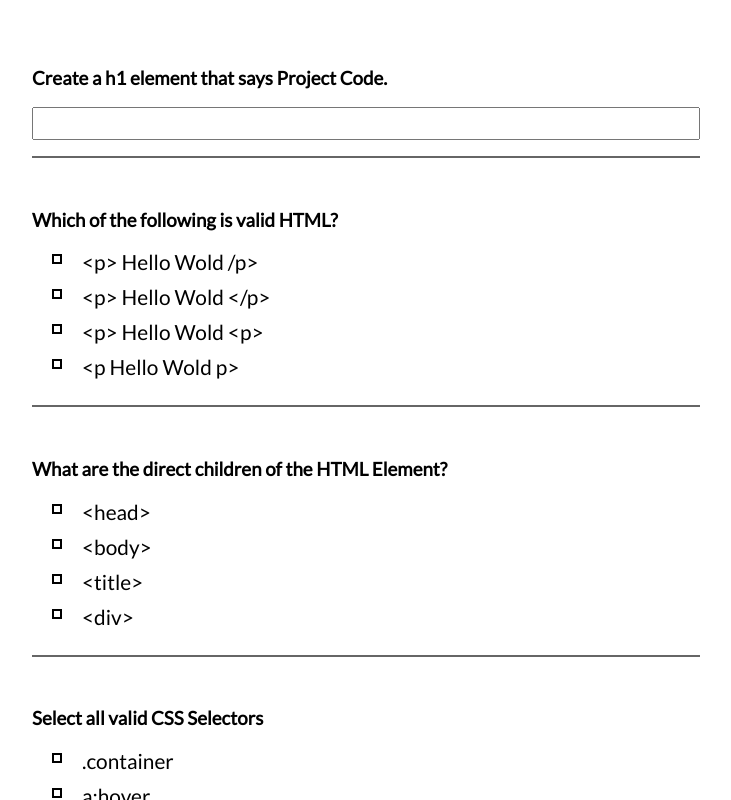
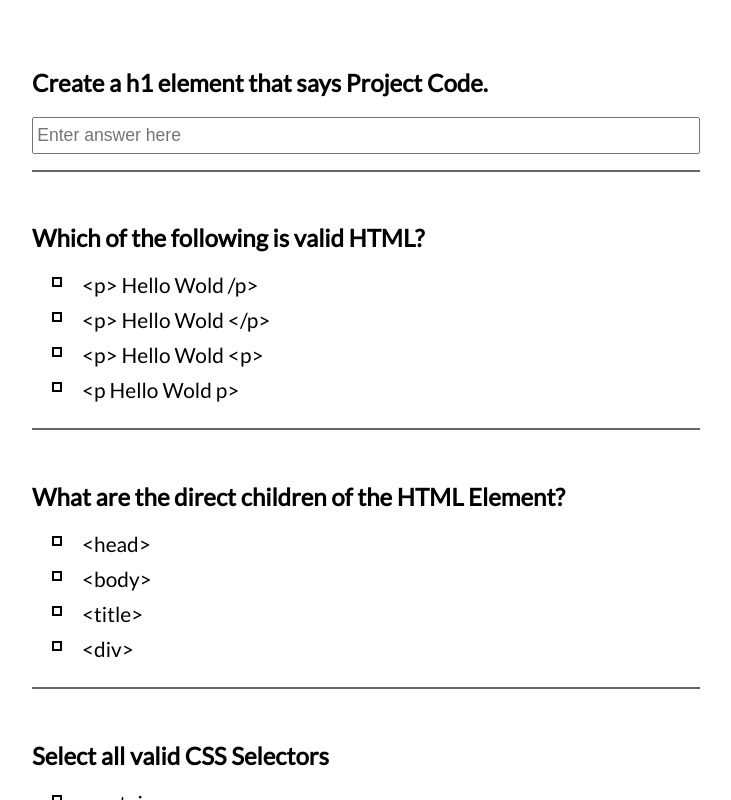
Before and after one commit to kurtpetrek/online-testing, a React (Create React App) app: page / in a window 1280 px wide. Both pictures are taken after a click on the button "Start Test". Shown: the top 800 px of the page, without its empty margins (274-1005 px from the left). Built offline with nearby package versions, Linux system fonts and the light colour scheme.

Commit message:
updates questions to h2

```diff
--- a/src/components/MultipleAnswers.js
+++ b/src/components/MultipleAnswers.js
@@ -65,7 +65,7 @@ class MultipleAnswers extends Component {
 
     return (
       <div>
-        <h3>{this.question}</h3>
+        <h2>{this.question}</h2>
         {options}
       </div>
     );
--- a/src/components/ShortAnswer.js
+++ b/src/components/ShortAnswer.js
@@ -6,6 +6,7 @@ const ShortAnswerContainer = styled.div`
     width: 100%;
     font-size: 1.1rem;
     line-height: 1.5;
+    padding: 0.2rem;
   }
 `;
 
@@ -25,8 +26,12 @@ class ShortAnswer extends Component {
   render() {
     return (
       <ShortAnswerContainer>
-        <h3>{this.questionData.question}</h3>
-        <input type="text" onChange={this.handleInput} />
+        <h2>{this.questionData.question}</h2>
+        <input
+          type="text"
+          onChange={this.handleInput}
+          placeholder="Enter answer here"
+        />
       </ShortAnswerContainer>
     );
   }
--- a/src/components/SingleAnswer.js
+++ b/src/components/SingleAnswer.js
@@ -51,7 +51,7 @@ class SingleAnswer extends Component {
 
     return (
       <div>
-        <h3>{this.question}</h3>
+        <h2>{this.question}</h2>
         {options}
       </div>
     );
```
